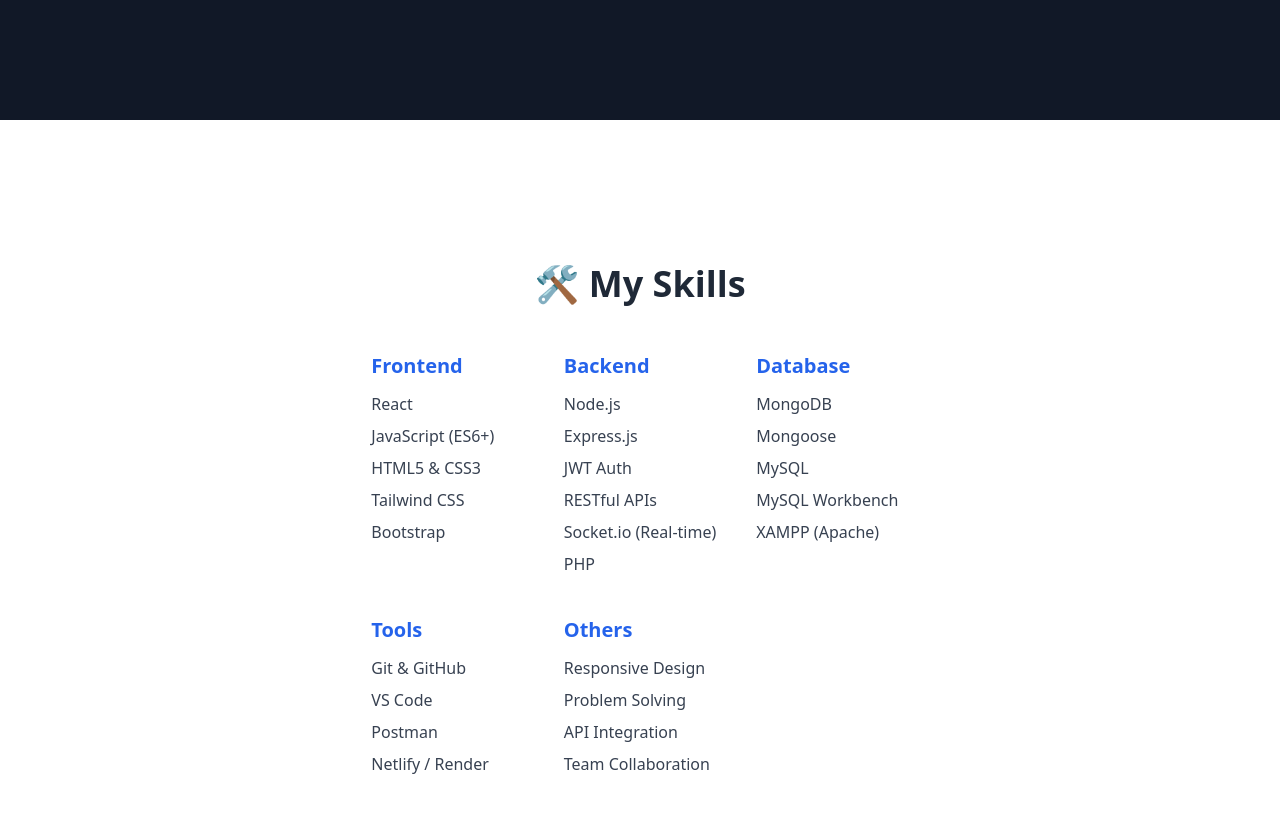
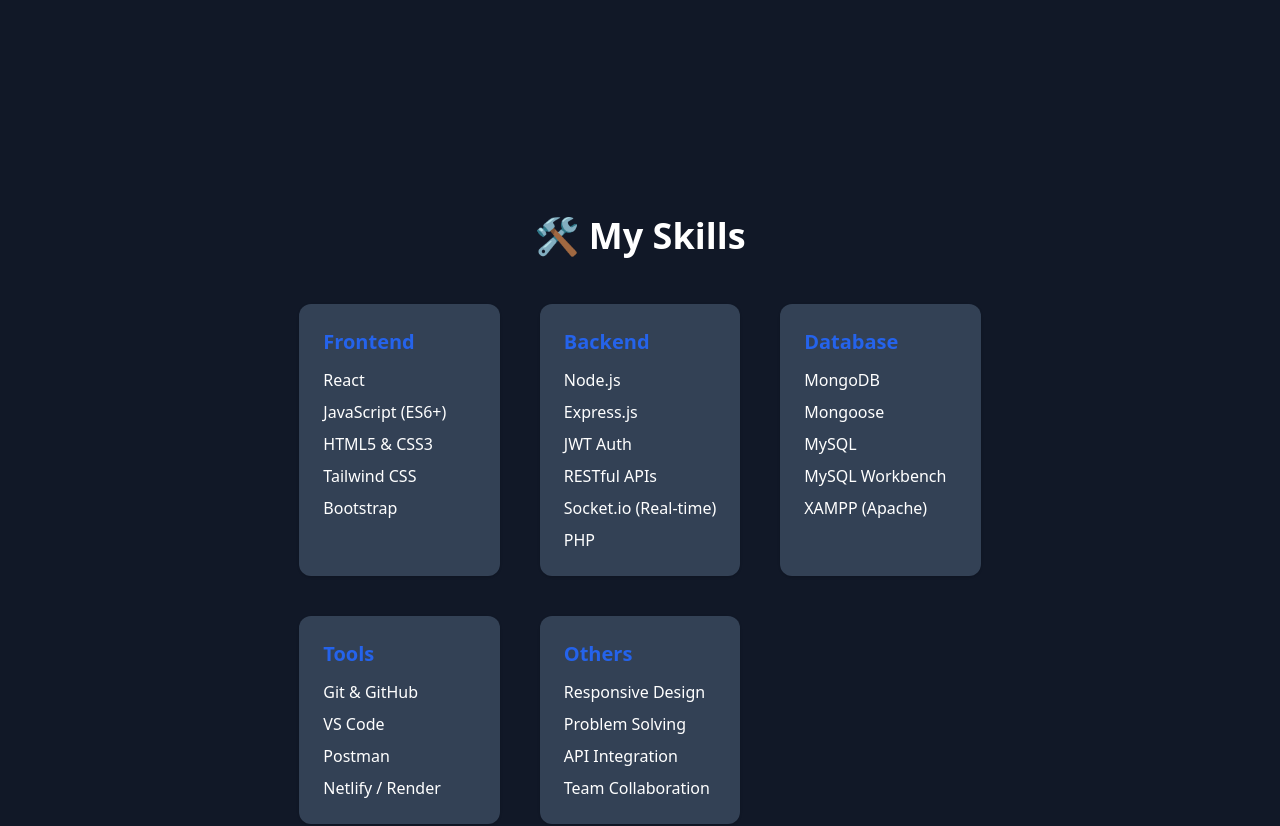
Before and after one commit to Mr-Samad3011/Portfolio, a React (Vite) app: page / in a window 1280 px wide. Shown: the part 1480-2306 px from the top of the page. Built offline with nearby package versions, Linux system fonts and the light colour scheme.

Commit message:
Update Skills.jsx

```diff
--- a/src/components/Skills.jsx
+++ b/src/components/Skills.jsx
@@ -4,18 +4,18 @@ const Skills = () => {
   return (
     <section
       id="skills"
-      className="w-full min-h-screen bg-white dark:bg-gray-900 px-6 py-16 flex items-center justify-center"
+      className="w-full min-h-screen bg-gray-900 dark:bg-gray-900 px-6 py-16 flex items-center justify-center"
     >
       <div className="max-w-5xl mx-auto text-center">
-        <h2 className="text-4xl font-bold text-gray-800 dark:text-white mb-12">
+        <h2 className="text-4xl font-bold text-white dark:text-white mb-12">
           🛠️ My Skills
         </h2>
 
-        <div className="grid grid-cols-1 sm:grid-cols-2 lg:grid-cols-3 gap-10 text-left">
+        <div className="grid grid-cols-1 sm:grid-cols-2 lg:grid-cols-3 gap-10 text-left ">
           {/* Frontend */}
-          <div>
+          <div className="bg-slate-700 dark:bg-gray-800 p-6 rounded-xl shadow">
             <h3 className="text-xl font-semibold text-blue-600 dark:text-blue-400 mb-3">Frontend</h3>
-            <ul className="space-y-2 text-gray-700 dark:text-gray-300">
+            <ul className="space-y-2 text-white dark:text-gray-300">
               <li>React</li>
               <li>JavaScript (ES6+)</li>
               <li>HTML5 & CSS3</li>
@@ -25,9 +25,9 @@ const Skills = () => {
           </div>
 
           {/* Backend */}
-          <div>
+          <div className="bg-slate-700 dark:bg-gray-800 p-6 rounded-xl shadow">
             <h3 className="text-xl font-semibold text-blue-600 dark:text-blue-400 mb-3">Backend</h3>
-            <ul className="space-y-2 text-gray-700 dark:text-gray-300">
+            <ul className="space-y-2 text-white dark:text-gray-300">
               <li>Node.js</li>
               <li>Express.js</li>
               <li>JWT Auth</li>
@@ -38,21 +38,21 @@ const Skills = () => {
           </div>
 
           {/* Database */}
-          <div>
+          <div className="bg-slate-700 dark:bg-gray-800 p-6 rounded-xl shadow">
             <h3 className="text-xl font-semibold text-blue-600 dark:text-blue-400 mb-3">Database</h3>
-            <ul className="space-y-2 text-gray-700 dark:text-gray-300">
+            <ul className="space-y-2 text-white dark:text-gray-300">
               <li>MongoDB</li>
               <li>Mongoose</li>
-              <li>MySQL </li>
+              <li>MySQL</li>
               <li>MySQL Workbench</li>
               <li>XAMPP (Apache)</li>
             </ul>
           </div>
 
           {/* Tools */}
-          <div>
+          <div className="bg-slate-700 dark:bg-gray-800 p-6 rounded-xl shadow">
             <h3 className="text-xl font-semibold text-blue-600 dark:text-blue-400 mb-3">Tools</h3>
-            <ul className="space-y-2 text-gray-700 dark:text-gray-300">
+            <ul className="space-y-2 text-white dark:text-gray-300">
               <li>Git & GitHub</li>
               <li>VS Code</li>
               <li>Postman</li>
@@ -61,9 +61,9 @@ const Skills = () => {
           </div>
 
           {/* Others */}
-          <div>
+          <div className="bg-slate-700 dark:bg-gray-800 p-6 rounded-xl shadow">
             <h3 className="text-xl font-semibold text-blue-600 dark:text-blue-400 mb-3">Others</h3>
-            <ul className="space-y-2 text-gray-700 dark:text-gray-300">
+            <ul className="space-y-2 text-white dark:text-gray-300">
               <li>Responsive Design</li>
               <li>Problem Solving</li>
               <li>API Integration</li>
```
